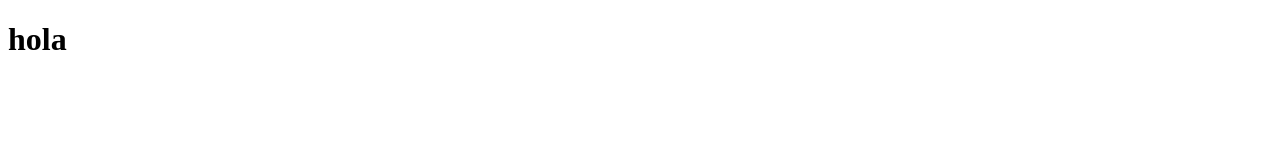
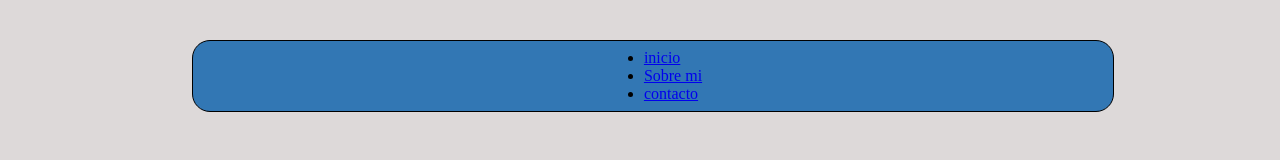
Before and after one commit to manuelcuesta2005/Jovenes-creativos_github, a plain HTML site: page index.html in a window 1280 px wide. Drawn offline with Linux system fonts and the light colour scheme.

Commit message:
se agregaron estilos

```diff
--- a/index.html
+++ b/index.html
@@ -1,12 +1,28 @@
 <!DOCTYPE html>
 <html lang="en">
-<head>
-    <meta charset="UTF-8">
-    <meta http-equiv="X-UA-Compatible" content="IE=edge">
-    <meta name="viewport" content="width=device-width, initial-scale=1.0">
-    <title>Document</title>
-</head>
-<body>
-    <h1>hola</h1>
-</body>
+  <head>
+    <meta charset="UTF-8" />
+    <meta http-equiv="X-UA-Compatible" content="IE=edge" />
+    <meta name="viewport" content="width=device-width, initial-scale=1.0" />
+    <title>Jovenes creativos</title>
+    <link rel="stylesheet" href="style.css">
+  </head>
+
+  <body>
+    <header>
+      <nav>
+        <ul>
+          <li>
+            <a href="#">inicio</a>
+          </li>
+          <li>
+            <a href="#">Sobre mi</a>
+          </li>
+          <li>
+            <a href="#">contacto</a>
+          </li>
+        </ul>
+      </nav>
+    </header>
+  </body>
 </html>
--- /dev/null
+++ b/style.css
@@ -0,0 +1,22 @@
+*{
+    margin: 0;
+    background: rgb(221, 217, 217);
+}
+
+header{
+    width: 920px;
+    height: 70px;
+    display: flex;
+    justify-content: center;
+    align-items: center;
+    background-color: rgb(50, 119, 180);
+    border: 1px solid #000;
+    border-radius: 18px;
+    position: absolute;
+    left: 15%;
+    top: 5%;
+}
+
+ul, li, a{
+    background-color: rgb(50, 119, 180);
+}
```
